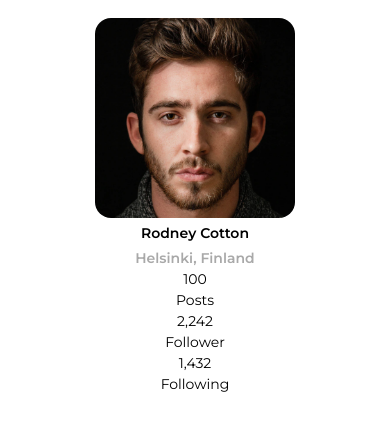
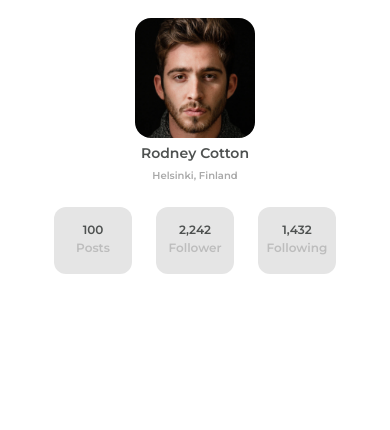
Before and after one commit to miily8310s/ch-gallery, a plain HTML site: page index.html in a window 390 px wide. Drawn offline with Linux system fonts and the light colour scheme.

Commit message:
follower数のところをコーディング

```diff
--- a/style.css
+++ b/style.css
@@ -1,6 +1,7 @@
 * {
   font-size: 14px;
   font-family: "Montserrat", sans-serif;
+  color: #4e5150;
 }
 
 .gallery {
@@ -33,16 +34,54 @@
   font-weight: 600;
 }
 
+.gallery__profile__data {
+  margin-top: 24px;
+  display: flex;
+  justify-content: center;
+}
+
+.gallery__profile__detail {
+  padding: 14px 5% 17px;
+  border-radius: 12px;
+  background-color: #e5e5e5;
+  font-weight: 600;
+  min-width: 100px;
+}
+.gallery__profile__detail:not(:last-child) {
+  margin-right: 24px;
+}
+
+.gallery__profile__details__number {
+  font-size: 18px;
+}
+.gallery__profile__details__char {
+  color: #bdbdbd;
+}
+
 @media screen and (max-width: 767px) {
   .gallery {
     padding: 18px 12px 24px;
   }
   .gallery__profile > img {
-    width: 200px;
-    height: 200px;
+    width: 120px;
+    height: 120px;
   }
   .gallery__profile__name {
     font-size: inherit;
     margin-top: 5px;
   }
+  .gallery__profile__from {
+    font-size: 10px;
+  }
+  .gallery__profile__detail {
+    padding: 14px 3% 17px;
+    font-size: 12px;
+    min-width: 78px;
+  }
+  .gallery__profile__details__number {
+    font-size: inherit;
+  }
+  .gallery__profile__details__char {
+    font-size: inherit;
+  }
 }
```
